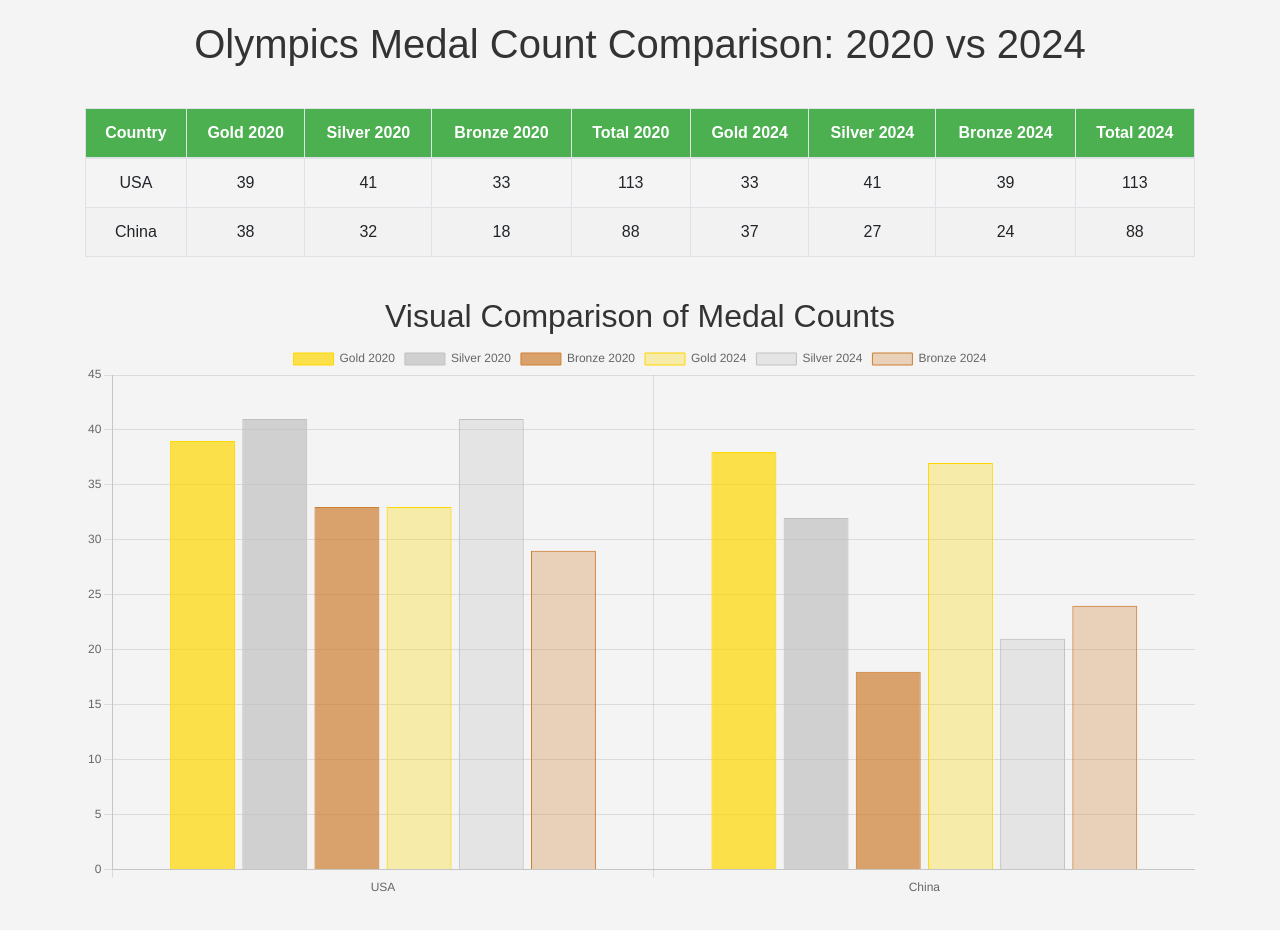
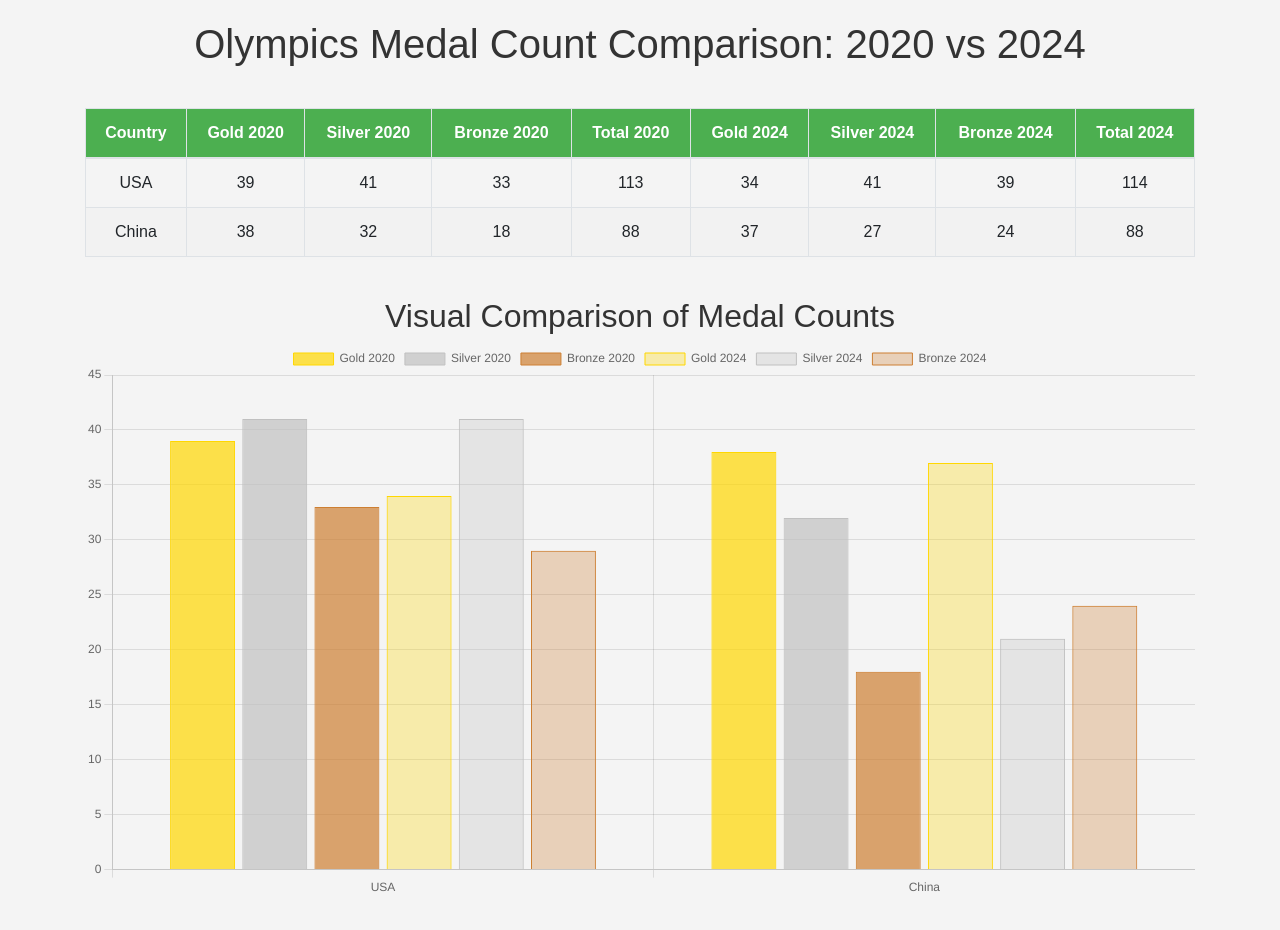
Before and after one commit to raviliv/olympics-medal-comparison, a plain HTML site: page index.html in a window 1280 px wide. Drawn offline with nearby package versions, Linux system fonts and the light colour scheme.

Commit message:
Upate count

```diff
--- a/index.html
+++ b/index.html
@@ -66,10 +66,10 @@
                     <td>41</td>
                     <td>33</td>
                     <td>113</td>
-                    <td>33</td>
+                    <td>34</td>
                     <td>41</td>
                     <td>39</td>
-                    <td>113</td>
+                    <td>114</td>
                 </tr>
                 <tr>
                     <td>China</td>
@@ -123,7 +123,7 @@
                     },
                     {
                         label: 'Gold 2024',
-                        data: [33, 37], // Add more data for additional countries
+                        data: [34, 37], // Add more data for additional countries
                         backgroundColor: 'rgba(255, 215, 0, 0.3)',
                         borderColor: 'rgba(255, 215, 0, 1)',
                         borderWidth: 1
```
